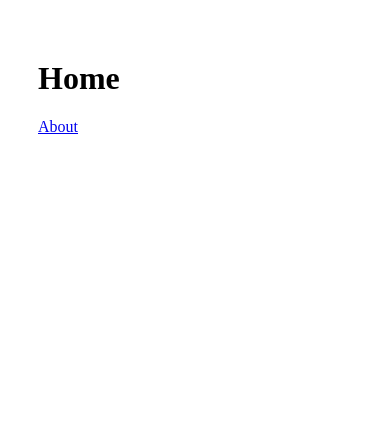
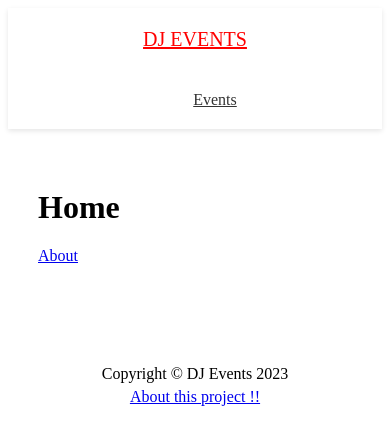
Before and after one commit to Mohit-Vaswani/Events-App-NextJS, a Next.js app: page / in a window 390 px wide. Shown: the top 444 px of the page. Built offline with nearby package versions, Linux system fonts and the light colour scheme.

Commit message:
Header & Footer

```diff
--- /dev/null
+++ b/components/Footer.js
@@ -0,0 +1,13 @@
+import Link from "next/link";
+import styles from "../styles/Footer.module.css";
+
+export default function Footer() {
+  return (
+    <footer className={styles.footer}>
+      <p>Copyright &copy; DJ Events 2023</p>
+      <p>
+        <Link href="/about">About this project !!</Link>
+      </p>
+    </footer>
+  );
+}
--- /dev/null
+++ b/components/Header.js
@@ -0,0 +1,19 @@
+import Link from "next/link";
+import styles from "../styles/Header.module.css";
+
+export default function Header() {
+  return (
+    <header className={styles.header}>
+      <div className={styles.logo}>
+        <Link href="/">DJ Events</Link>
+      </div>
+      <nav>
+        <ul>
+          <li>
+            <Link href="/events">Events</Link>
+          </li>
+        </ul>
+      </nav>
+    </header>
+  );
+}
--- a/components/Layout.js
+++ b/components/Layout.js
@@ -1,4 +1,6 @@
 import Head from "next/head";
+import Header from "./Header";
+import Footer from "./Footer";
 import styles from '../styles/Layout.module.css';
 
 export default function Layout({ title, description, keywords, children }) {
@@ -9,7 +11,9 @@
         <meta name="description" content={description} />
         <meta name="keywords" content={keywords} />
       </Head>
+      <Header/>
       <div className={styles.container}>{children}</div>
+      <Footer/>
     </>
   );
 }
--- /dev/null
+++ b/styles/Footer.module.css
@@ -0,0 +1,8 @@
+.footer {
+    margin: 100px 0 40px;
+    text-align: center;
+  }
+
+  .footer p {
+    margin: 5px 0;
+  }
--- /dev/null
+++ b/styles/Header.module.css
@@ -0,0 +1,56 @@
+.header {
+    display: flex;
+    justify-content: space-between;
+    align-items: center;
+    background: #fff;
+    color: #333;
+    height: 60px;
+    padding: 0 30px;
+    box-shadow: 0 2px 5px rgba(0, 0, 0, 0.1);
+  }
+
+  .header a {
+    color: #333;
+    margin-right: 20px;
+  }
+
+  .header a:hover {
+    color: #000;
+  }
+  .header ul {
+    display: flex;
+    align-items: center;
+    justify-content: center;
+    list-style: none;
+  }
+
+  .logo {
+    color: red;
+    font-size: 20px;
+    text-transform: uppercase;
+  }
+
+  .logo a {
+    color: red;
+  }
+
+  @media (max-width: 768px) {
+    .header {
+      flex-direction: column;
+      height: auto;
+    }
+
+    .header ul {
+      margin: 20px 0;
+      flex-direction: column;
+      text-align: center;
+    }
+
+    .header a {
+      margin-right: 0;
+    }
+
+    .logo {
+      margin: 20px 0;
+    }
+  }
```
Also changed, not shown: pages/events/[slug].js (line endings or trailing spaces).
